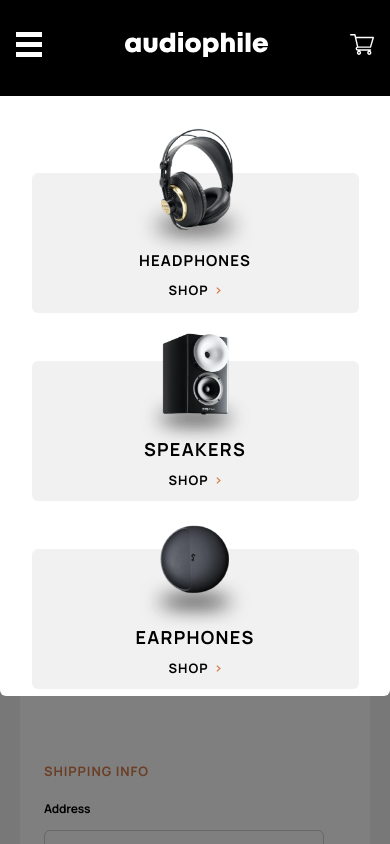
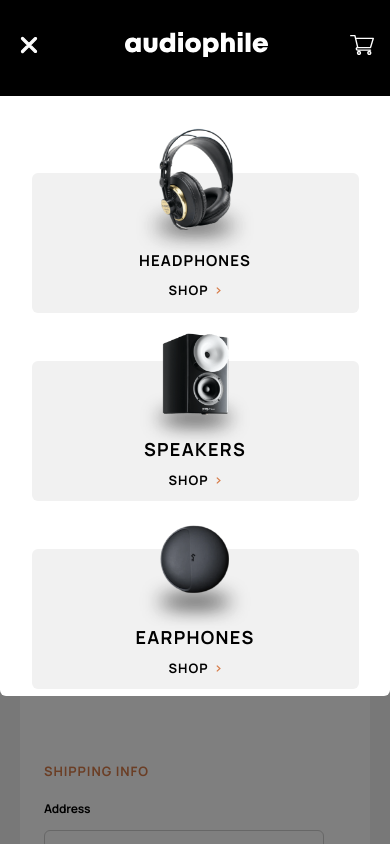
Before and after one commit to BigDahn/audiophile, a Next.js app: page /checkout in a window 390 px wide. Both pictures are taken after a click on the picture 29 px from the left and 44 px from the top of the page. Shown: the top 844 px of the page. Built offline with nearby package versions, Linux system fonts and the light colour scheme.

Commit message:
open and close menu

```diff
--- a/app/_components/Heading.js
+++ b/app/_components/Heading.js
@@ -14,7 +14,7 @@ import Menu from "./Menu";
 function Heading() {
   const page = usePathname();
   const params = useParams();
-  const { open } = useContext(CartModalContext);
+  const { open, openMenu, setOpenMenu, close } = useContext(CartModalContext);
 
   let keyValue = Object.keys(params);
 
@@ -53,14 +53,30 @@ function Heading() {
               : "flex  justify-between pb-[2.5em] pt-[2em]   lg:max-w-[1110px] mx-auto z-[999] "
           }`}
         >
+          {openMenu ? (
+            <Image
+              alt="close"
+              src="/assets/shared/mobile/icon-close.svg"
+              width={26}
+              height={10}
+              className="lg:hidden"
+              onClick={() => {
+                close();
+                setOpenMenu(false);
+              }}
+            />
+          ) : (
             <Image
               alt="hamburger"
               src="/assets/shared/mobile/icon-hamburger.svg"
               width={26}
               height={10}
               className="lg:hidden"
-            onClick={() => open("menu")}
+              onClick={() => {
+                open("menu"), setOpenMenu(true);
+              }}
             />
+          )}
           <Logo />
           <Navigation style=" hidden lg:flex gap-4 text-[#FFFFFF] font-bold" />
           <Cart />
--- a/app/_components/Menu.js
+++ b/app/_components/Menu.js
@@ -29,15 +29,7 @@ function Menu() {
       style="fixed max-h-[600px] rounded-bl-md rounded-br-md w-full  z-[999999999999]  bg-white  left-auto overflow-y-scroll flex lg:hidden "
       className="bg-black/50 fixed top-[6em] left-0 z-[99999999] h-screen w-screen flex m-auto lg:hidden"
     >
-      <div
-        // variants={fadeInVariation}
-        // initial="initial"
-        // whileInView="animate"
-        // viewport={{
-        //   once: false,
-        // }}
-        className="max-w-[327px] h-[670px]   flex flex-col items-center justify-center gap-[3em]  w-full  mx-auto    "
-      >
+      <div className="max-w-[327px] h-[670px]   flex flex-col items-center justify-center gap-[3em]  w-full  mx-auto    ">
         <div className="bg-[#F1F1F1] rounded-md  w-[327px] h-[140px]  flex flex-col items-center justify-evenly  relative">
           <Image
             src="/assets/shared/desktop/image-category-thumbnail-headphones.png"
--- a/app/_ui/modal.js
+++ b/app/_ui/modal.js
@@ -15,12 +15,15 @@ const CartModalContext = createContext();
 
 function Modal({ children }) {
   const [openName, setOpenName] = useState("");
+  const [openMenu, setOpenMenu] = useState(false);
 
   const open = setOpenName;
   const close = () => setOpenName("");
 
   return (
-    <CartModalContext.Provider value={{ open, openName, close }}>
+    <CartModalContext.Provider
+      value={{ open, openName, close, openMenu, setOpenMenu }}
+    >
       {children}
     </CartModalContext.Provider>
   );
```
Also changed, not shown: public/assets/shared/mobile/icon-close.svg (added). Lines whose indentation alone changed are shown as unchanged.
